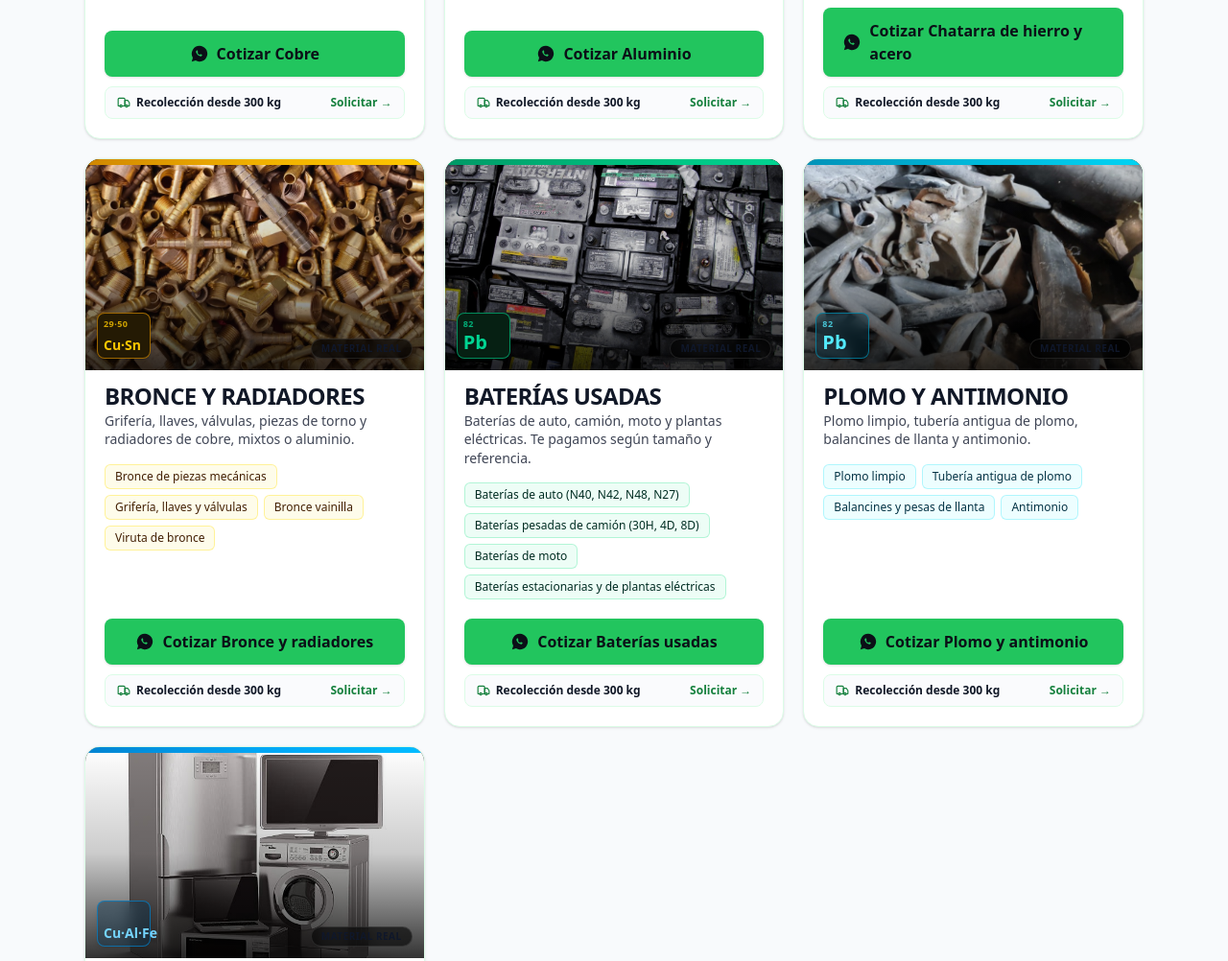
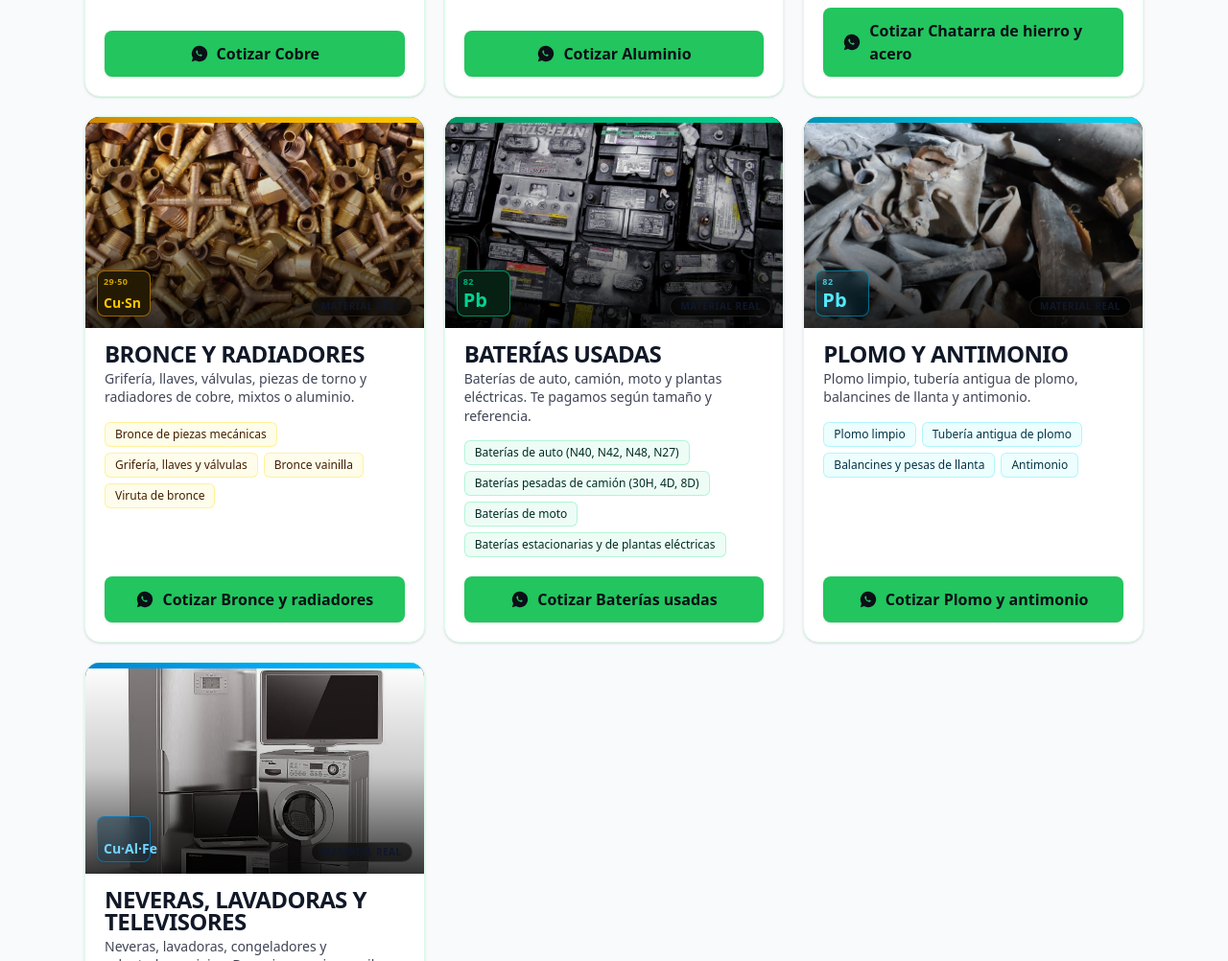
Before and after one commit to UziWrld/gamaweb, an Astro site: page / in a window 1280 px wide. Shown: the part 2729-3731 px from the top of the page at 96% size. Built offline with nearby package versions, Linux system fonts and the light colour scheme; Astro itself is replaced by a stand-in of ours.

Commit message:
refactor(ui): remove redundant 300kg pickup button from material cards for single clear CTA

```diff
--- a/src/components/MaterialCard.astro
+++ b/src/components/MaterialCard.astro
@@ -144,7 +144,7 @@ const theme = METAL_THEMES[m.slug] ?? {
     ))}
   </ul>
 
-  <!-- Bloque de conversión con jerarquía limpia -->
+  <!-- Bloque de conversión con llamada única y directa -->
   <div class="mt-auto pt-5">
     <a
       class="btn btn-primary w-full text-base font-extrabold shadow-sm hover:shadow-md transition"
@@ -159,26 +159,5 @@ const theme = METAL_THEMES[m.slug] ?? {
       </svg>
       <span>Cotizar {m.name}</span>
     </a>
-
-    <!-- Línea compacta de recolección a domicilio -->
-    <a
-      href={waLink(quoteMessage({ material: m.name, pickup: true }))}
-      target="_blank"
-      rel="noopener noreferrer"
-      class="mt-2.5 flex items-center justify-between rounded-lg border border-brand-100 bg-brand-50/70 px-3 py-2 text-xs font-semibold text-brand-900 transition hover:bg-brand-100 hover:border-brand-200"
-      aria-label={`Pedir recolección de ${m.name} (+300 kg)`}
-    >
-      <span class="flex items-center gap-1.5">
-        <svg class="h-3.5 w-3.5 text-brand-700" viewBox="0 0 24 24" fill="none" stroke="currentColor" stroke-width="2" stroke-linecap="round" stroke-linejoin="round" aria-hidden="true">
-          <path d="M14 18V6a2 2 0 0 0-2-2H4a2 2 0 0 0-2 2v11a1 1 0 0 0 1 1h2"/>
-          <path d="M15 18H9"/>
-          <path d="M19 18h2a1 1 0 0 0 1-1v-5l-3-4h-5v10"/>
-          <circle cx="7" cy="18" r="2"/>
-          <circle cx="17" cy="18" r="2"/>
-        </svg>
-        <span>Recolección desde 300 kg</span>
-      </span>
-      <span class="text-brand-700 font-bold">Solicitar &rarr;</span>
-    </a>
   </div>
 </article>
```
